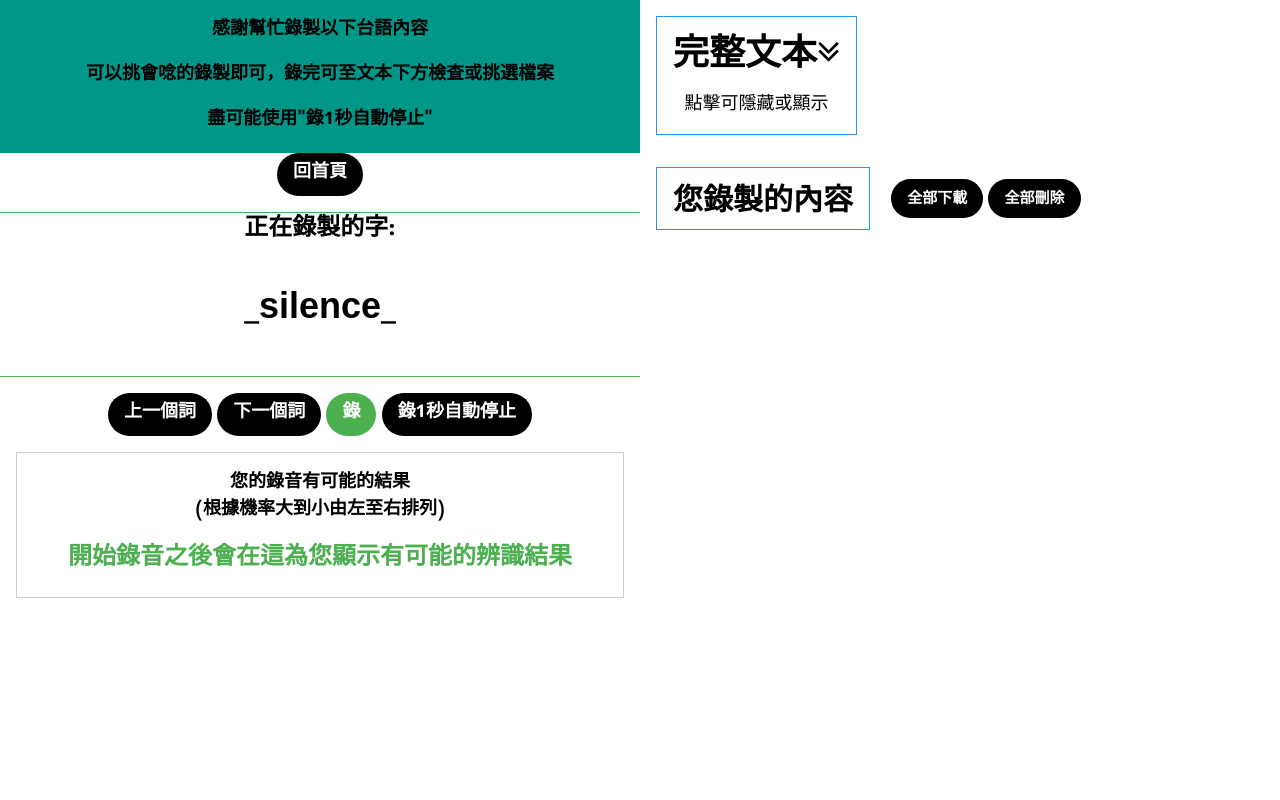
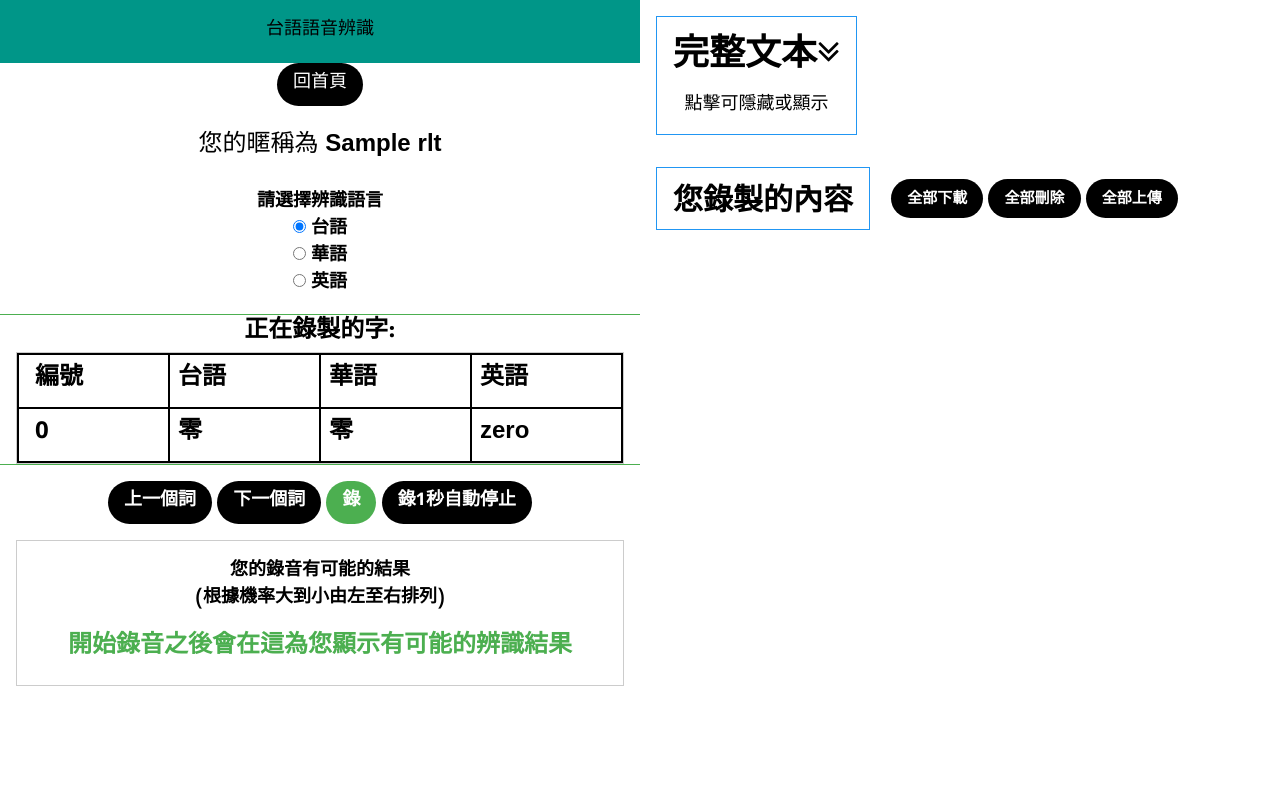
Before and after one commit to cguddd/recorder6.0, a Django app: template templates/recognizer.html in a window 1280 px wide. Run offline with Django 3.2, Linux system fonts and the light colour scheme; the template is opened without the code that fills it: most values are stand-ins (such as "Sample title", 1, 10 or a date in 2020); some libraries are stand-ins or nearby versions; some web fonts are replaced.

Commit message:
Add files via upload

```diff
--- a/templates/main.html
+++ b/templates/main.html
@@ -31,8 +31,8 @@
     <br>
     <br>
     <div class="w3-center">
-        <button type ="button" class="w3-button w3-light-blue w3-round-xxlarge w3-black w3-xxlarge" onclick="move()" >台語錄音網頁 </button>
-        <button type ="button" class="w3-button w3-light-blue w3-round-xxlarge w3-black w3-xxlarge" onclick="Move()" >英語辨識網頁 </button>
+        <button type ="button" class="w3-button w3-light-blue w3-round-xxlarge w3-black w3-xxlarge" onclick="move()" >錄音網頁 </button>
+        <button type ="button" class="w3-button w3-light-blue w3-round-xxlarge w3-black w3-xxlarge" onclick="Move()" >辨識網頁 </button>
     </div>
 
     <br>
@@ -59,7 +59,6 @@ function move() {
     }
     setTimeout("location.href='recorder'",1000);
 }
-
 function Move() {
     var elem = document.getElementById("myBar");
     var width = 0;
--- a/templates/recognizer.html
+++ b/templates/recognizer.html
@@ -3,65 +3,56 @@
 <!DOCTYPE html>
 
 <html>
+
 <link rel="stylesheet" href="https://www.w3schools.com/w3css/4/w3.css">
 <script src="https://ajax.googleapis.com/ajax/libs/jquery/3.3.1/jquery.min.js"></script>
 <link href="https://fonts.googleapis.com/icon?family=Material+Icons" rel="stylesheet">
 <link rel="stylesheet" href="https://cdnjs.cloudflare.com/ajax/libs/font-awesome/4.7.0/css/font-awesome.min.css">
+
 <head>
   <script src="//code.jquery.com/jquery-2.1.1.min.js"></script>
   <script src="{% static 'js/recorder.js' %}"></script>
   <script src="{% static 'js/upload.js' %}"></script>
   <meta http-equiv="Content-Type" content="text/html; charset=utf-8">
-
-
   <title>Live input record and playback</title>
   <style type='text/css'>
       @import url(//fonts.googleapis.com/earlyaccess/notosanskannada.css);
       .content{
         font-family: 'Noto Sans Kannada', sans-serif;
       }
-
       recordingslist audio {}
+  </style>
+  <style>
+      table.a {
+          table-layout: fixed;
+          width: 180px;
+      }
   </style>
 </head>
 
 <body>
-
-
-<div style="margin-left:50%">
-<h1 id="textHead" class=" w3-button  w3-border  w3-hover-teal w3-border-blue w3-margin"><b>完整文本<i class="fa fa-angle-double-down" style="font-size:36px"></i><h5>點擊可隱藏或顯示</h5></h1>
-<div class="w3-table-all w3-hoverable">
-  <table  class="w3-bordered-red w3-black w3-text-black " id="theTable" style="width: 100%" >
-    <tr><td>編號</td><td>英文</td><td>中文意思</td></tr>
+  <!--左半邊-->
+  <div class="w3-sidebar w3-bar-block w3-display-right w3-large w3-center content" style="width:50%;left:0">
+      <div class="w3-container  w3-large w3-teal w3-text-black content" >
+          <p>台語語音辨識</p>
+      </div>
+      <button type ="button" class="w3-btn w3-black w3-round-xxlarge" onclick="location.href='../'">回首頁</button>
+      <p class="w3-xlarge">您的暱稱為<b> {{ rlt }}</p>
+      <form id="language">
+        請選擇辨識語言<br>
+        <input type="radio" name="language" value="TW" checked="true"> 台語<br>
+        <input type="radio" name="language" value="CH"> 華語<br>
+        <input type="radio" name="language" value="EN"> 英語<br>
+      </form>
+      <div class="w3-panel w3-border-top w3-border-bottom w3-border-green">
+          <div class="w3-xlarge">正在錄製的字:</div>
+          <div class="w3-table-all w3-hoverable w3-xlarge">
+            <table class=" a w3-bordered-red w3-black w3-text-black" id="wordtable" style="width: 100%" >
+                <tr><td>編號</td><td>台語</td><td>華語</td><td>英語</td></tr>
             </table>
           </div>
-
-<h2 class=" w3-button w3-border  w3-hover-teal w3-border-blue w3-margin"><b>您錄製的內容</h2>
-  <button type="button" class="w3-btn w3-black w3-round-xxlarge" onclick="download_all(this);" id="download_all">全部下載</button>
-  <button type="button" class="w3-btn w3-black w3-round-xxlarge" onclick="delete_all(this);" id="delete_all">全部刪除</button>
-  <ul id="recordingslist"></ul>
-
       </div>
-
-
-
-
-
-<div class="w3-sidebar w3-bar-block w3-display-right w3-large w3-center content" style="width:50%;left:0">
-  <div class="w3-container  w3-large w3-teal w3-text-black content" >
-  <p>感謝幫忙錄製以下台語內容</p>
-  <p>可以挑會唸的錄製即可，錄完可至文本下方檢查或挑選檔案</p>
-  <p>盡可能使用"錄1秒自動停止"</p>
-  </div>
-  <input type ="button" class="w3-button w3-light-blue w3-round-xxlarge w3-black" onclick="location.href='../'" value="回首頁"> </input>
-  <p hidden class="w3-xlarge">您的暱稱為<b> {{ rlt }}</p>
-
-  <div class="w3-panel w3-border-top w3-border-bottom w3-border-green">
-  <div class="w3-xlarge">正在錄製的字:</div>
-
-  <p class="w3-xxlarge" id="wordlist">_silence_</p>
-  </div>
- <div class="w3-show-inline-block  ">
+      <div class="w3-show-inline-block">
           <button type="button" class="w3-btn w3-black w3-round-xxlarge" onclick="preword(this);" id="preword">上一個詞</button>
           <button type="button" class="w3-btn w3-black w3-round-xxlarge" onclick="nextword(this);" id="nextword">下一個詞</button>
       </div>
@@ -69,109 +60,143 @@
       <div class="w3-show-inline-block  ">
           <button type="button" class="w3-btn w3-blue w3-round-xxlarge w3-green " onclick="startRecording(this);" id="startRecording">錄</button>
           <button type="button" class="w3-button w3-light-blue w3-round-xxlarge w3-black" onclick="startRecording_autostop(this) ;" id="startRecording_autostop">錄1秒自動停止</button>
-
       </div>
       <div id="div1" class="w3-text-red w3-xlarge" style="display:none">
-    <i class="material-icons" style="font-size:25px;color:red">mic</i>
+        <i class="material-icons" style="font-size:25px;color:red">mic_none</i>
           錄音中...
       </div>
-
-
       <div class="w3-border w3-margin w3-large">
         <p>您的錄音有可能的結果<br>(根據機率大到小由左至右排列) <div id="recogResult" class="w3-xlarge w3-text-green"><b>開始錄音之後會在這為您顯示有可能的辨識結果</b></div></p>
       </div>
-
-
       <h2 hidden>紀錄</h2>
       <pre id="log" hidden></pre>
+  </div>
+  <!--右半邊-->
+  <div style="margin-left:50%">
+    <h1 id="textHead" class=" w3-button  w3-border  w3-hover-teal w3-border-blue w3-margin"><b>完整文本<i class="fa fa-angle-double-down" style="font-size:36px"></i><h5>點擊可隱藏或顯示</h5></h1>
+    <div class="w3-table-all w3-hoverable w3-xlarge">
+        <table  class="a w3-bordered-red w3-black w3-text-black " id="theTable" style="width: 100%" >
+            <tr><td>編號</td><td>台語</td><td>華語</td><td>英語</td></tr>
+        </table>
+    </div>
+    <h2 class=" w3-button w3-border  w3-hover-teal w3-border-blue w3-margin"><b>您錄製的內容</h2>
+    <button type="button" class="w3-btn w3-black w3-round-xxlarge" onclick="download_all(this);" id="download_all">全部下載</button>
+    <button type="button" class="w3-btn w3-black w3-round-xxlarge" onclick="delete_all(this);" id="delete_all">全部刪除</button>
+    <button type="button" class="w3-btn w3-black w3-round-xxlarge" onclick="upload_all(this);" id="upload_all">全部上傳</button>
+    <div class="w3-xlarge" id="uploading"></div>
+    <ul id="recordingslist"></ul>
+  </div>
+</body>
 
-</body>
 <script>
+  var audio_context; //瀏覽器錄音器相關
+  var recorder; //錄音器
+  var CHTwords = ['零','一','二','三','四','五','六','七','八','九','後退','前進','上','下','左','右','床','去','快樂','房屋','樹','鳥','貓','狗','志明','春嬌','可以','不可','開','關'];
+  var TWwords = ['零','一','二','三','四','五','六','七','八','九','退後','進前','起去','落來','倒邊','正邊','眠床','去','快樂','厝','樹','鳥','貓','狗','志明','春嬌','會使','袂使','開','關'];
+  var ENwords = ['zero','one','two','three','four','five','six','seven','eight','nine','backward','forward','up','down','left','right','bed','go','happy','house','tree','bird','cat','dog','marvin','sheila','yes','no','on','off']
+  var words_th = 0; //第幾個字
+  var TitleTable = document.getElementById("wordtable").innerHTML;
+  //var result="";
 
-
-  var audio_context;
-  var recorder;
-  var words = ['(無聲)','後退','床','鳥','貓','狗','下','八','五','跟隨','前進','四','去','快樂','房屋','學習','左','馬文','九','不','關','開','一','右','七','雪拉','六','停','三','樹','二','上','視覺','哇','是','零'];
-  var originWords = ['_silence_','backward','bed','bird','cat','dog','down','eight','five','follow','forward','four','go','happy','house','learn','left','marvin','nine','no','off','on','one','right','seven','sheila','six',
-'stop','three','tree','two','up','visual','wow','yes','zero'];
-  var words_th = 0;
-  var result="";
+  //右半邊顯示文本的內容
   window.onload=makeTable();
   function makeTable(){
-
-    var wordsLen=words.length;
+      var wordsLen=CHTwords.length;
       var tableString;
-    var originTable
-    for(var i=0;i<wordsLen;i++){
-      originTable=document.getElementById("theTable").innerHTML;
-      document.getElementById("theTable").innerHTML=originTable+"<tr><td id ='"+originWords[i]+"'>"+i+"</td><td>"+originWords[i]+"</td><td>"+words[i]+"</td></tr>";
+      var originTable;
+      for(var i=0;i<wordsLen;i++) {
+          originTable = document.getElementById("theTable").innerHTML;
+          document.getElementById("theTable").innerHTML = originTable + "<tr><td>" + i + "</td><td>" + TWwords[i] + "</td><td>" + CHTwords[i] + "</td><td>" + ENwords[i] + "</td></tr>";
       }
+      document.getElementById("wordtable").innerHTML = TitleTable + "<tr><td>" + 0 + "</td><td>" + TWwords[0] + "</td><td>" + CHTwords[0] + "</td><td>" + ENwords[0] + "</td></tr>";
   }
-
   $(document).ready(function(){
     $("#theTable").slideToggle("fast");
-    $("#textHead").click(function(){
+    $("#textHead").click(function() {
         $("#theTable").slideToggle("fast");
     });
   });
 
+  /*
+  全部下載/刪除/上傳 編號規則
+  按鈕按照順序編號 初始為 回首頁0 上一個詞1 下一個詞2 錄3 錄一秒4 全部下載5 全部刪除6 全部上傳7
+  之後錄音則為 下載8 刪除9 上傳10 下載11 刪除12 上傳13 ...
+  */
+
+  //全部下載
   function download_all() {
       var myNodeList = document.querySelectorAll("button");
-      var i = myNodeList.length;
-      //alert(i);
-      //myNodeList[5].click();
-      if(i>5){
-          for (i = 2; i <= myNodeList.length - 5; i=i+2) { //總數扣掉上一個詞 下一個詞 錄 錄一秒 從0開始數 -5
+      var button_count = myNodeList.length; //按鈕數目
+      var dataCount=8; //從第8個按鈕開始按
+      if(button_count > 8) { //初始8按鈕
+          for (var i = 8; i <= button_count; i += 3) {
+              setTimeout(function() {
+                  myNodeList[dataCount].click();
+                  dataCount += 3;
+                  },100*i); //每次間隔300毫秒
+          }
+      }
+  }
+  //全部刪除
+  function delete_all() {
+      var myNodeList = document.querySelectorAll("button");
+      var button_count = myNodeList.length; //按鈕數目
+      var delete_confirm = confirm("確定要刪除嗎?"); //刪除確認按紐
+      if(button_count > 8 && delete_confirm === true) { //初始8按鈕
+          for (var i = 9; i <= button_count; i += 3) { //從第10按鈕開始
               myNodeList[i].click();
           }
       }
   }
-
-  function delete_all() {
+  //全部上傳
+  function upload_all() {
       var myNodeList = document.querySelectorAll("button");
-      var i = myNodeList.length;
-      //alert(i);
-      //myNodeList[5].click();
-      if(i>5){
-          for (i = 3; i <= myNodeList.length - 5; i=i+2) { //總數扣掉上一個詞 下一個詞 錄 錄一秒 從0開始數 -5
-              myNodeList[i].click();
+      var button_count = myNodeList.length; //按鈕數目
+      var dataCount=10; //從第10個按鈕開始按
+      if(button_count > 8) { //check data count
+          document.getElementById("uploading").innerHTML = "上傳中...";
+          for (var i = 10; i <= button_count; i += 3) {
+              setTimeout(function() {
+                  myNodeList[dataCount].click();
+                  dataCount += 3;
+                  if(dataCount === button_count - 1){
+                      document.getElementById("uploading").innerHTML = "";
+                      alert("全部上傳完成\n可以點選全部刪除，以免重複上傳");
+                  }
+                  },100*i); //每次間隔300毫秒
           }
       }
   }
 
-  //////////////DDD//////////////
+  //上傳辨識
   function uploadAudioFromBlob_recog(blob) {
       var csrftoken = getCookie('csrftoken');
-
       var xhr = new XMLHttpRequest();
       xhr.open('POST', 'uploadRecog_server', true);
       xhr.setRequestHeader("X-CSRFToken", csrftoken);
       xhr.setRequestHeader("MyCustomHeader", "Put anything you need in here, like an ID");
-
-    xhr.upload.onloadend = function () {
+      xhr.upload.onloadend = function() {
           // alert(result);
           //alert('錄音成功');
       };
       xhr.send(blob);
   }
-  //////////////DDD//////////////
-
+  //錄音器紀錄
   function __log(e, data) {
       log.innerHTML += "\n" + e + " " + (data || '');
   }
-
+  //錄音器初始化
   function startUserMedia(stream) {
       var input = audio_context.createMediaStreamSource(stream);
       __log('媒體流已創建');
-
       // Uncomment if you want the audio to feedback directly
       //input.connect(audio_context.destination);
       //__log('Input connected to audio context destination.');
-
       recorder = new Recorder(input);
       __log('錄音機初始化');
   }
 
+  //錄1秒自動停止
   function startRecording_autostop(button) {
       recorder && recorder.record();
       div1.style.display='';
@@ -182,25 +207,27 @@
       __log('錄音中...');
       //1秒自動停止
       setTimeout("autostopRecording()",1000);
-    //nextword();//下一個字
   }
-
+  //錄1秒自動停止 錄完後回復按鈕 並跳下一個字
   function autostopRecording() {
       recorder && recorder.stop();
       div1.style.display='none';
+
+      __log('停止錄音');
+      CreateDownloadLink();
+      setTimeout(function() {
+          nextword();
           document.getElementById("preword").disabled = false;
           document.getElementById("nextword").disabled = false;
           document.getElementById("startRecording").disabled = false;
           document.getElementById("startRecording_autostop").disabled = false;
-      __log('停止錄音');
-      CreateDownloadLink();
-      setTimeout("nextword()",10);
+          },500);
       recorder.clear();
   }
-
+  //開始錄音
   function startRecording(button) {
-    $("#startRecording").css("display","none");//
-    $("#stopRecording").css("display","block");//
+      $("#startRecording").css("display","none");
+      $("#stopRecording").css("display","block");
       recorder && recorder.record();
       div1.style.display='';
       button.disabled = true;//false
@@ -213,10 +240,10 @@
       $("#stopStart").after("<button type='button' class='w3-btn w3-red w3-round-xxlarge' onclick='stopRecording(this);' id='stopRecording' >停</button>");
       $("#startRecording").remove();
   }
-
+  //開始錄音 按鈕按下去後變為停止錄音
   function stopRecording(button) {
-    $("#startRecording").css("display","block");//
-    $("#stopRecording").css("display","none");//
+      $("#startRecording").css("display","block");
+      $("#stopRecording").css("display","none");
       recorder && recorder.stop();
       div1.style.display='none';
       button.disabled = true;//false
@@ -232,30 +259,34 @@
       $("#stopRecording").remove();
   }
 
+  //上一個字
   function preword() {
-    var this_word = document.createElement("div");
-    wordlist.removeChild(wordlist.childNodes[0]);
-    if(words_th === 0)
-        words_th = words.length - 1;
-    else
+      if(words_th === 0) { //若為第一個字 按下按鈕後跳到最後一個字
+          var th = CHTwords.length - 1;
+          document.getElementById("wordtable").innerHTML = TitleTable + "<tr><td>" + th + "</td><td>" + TWwords[th] + "</td><td>" + CHTwords[th] + "</td><td>" + ENwords[th] + "</td></tr>";
+          words_th = CHTwords.length - 1;
+      }
+      else {
+          var th = words_th - 1;
+          document.getElementById("wordtable").innerHTML = TitleTable + "<tr><td>" + th + "</td><td>" + TWwords[th] + "</td><td>" + CHTwords[th] + "</td><td>" + ENwords[th] + "</td></tr>";
           words_th = words_th - 1;
-    this_word.innerHTML = originWords[words_th];
-    wordlist.appendChild(this_word);
+      }
+  }
+  //下一個字
+  function nextword() {
+      if(words_th === CHTwords.length - 1) { //若為最後一個字 按下按鈕後跳到第一個字
+          var th = 0;
+          document.getElementById("wordtable").innerHTML = TitleTable + "<tr><td>" + th + "</td><td>" + TWwords[th] + "</td><td>" + CHTwords[th] + "</td><td>" + ENwords[th] + "</td></tr>";
+          words_th = 0;
+      }
+      else {
+          var th = words_th + 1;
+          document.getElementById("wordtable").innerHTML = TitleTable + "<tr><td>" + th + "</td><td>" + TWwords[th] + "</td><td>" + CHTwords[th] + "</td><td>" + ENwords[th] + "</td></tr>";
+          words_th = words_th + 1;
+      }
   }
 
-  function nextword() {
-    var this_word = document.createElement("div");
-    wordlist.removeChild(wordlist.childNodes[0]);
-    if(words_th === words.length - 1)
-        words_th = 0;
-    else
-        words_th = words_th + 1;
-    this_word.innerHTML = originWords[words_th];
-    wordlist.appendChild(this_word);
-  }
-
-/////////////////////////////////////////////////////////////////////////////////////no next
-
+  //創建錄音條及功能
   function CreateDownloadLink() {
       recorder && recorder.exportWAV(function(blob) {
            var url = URL.createObjectURL(blob);
@@ -270,8 +301,10 @@
            var thisword = document.createElement("div");
            var theFirstChild = recordingslist.firstChild;
            var recog=document.createElement("li");
-
-
+           var filename = new Date().toISOString(); //wav檔名
+           var language = document.getElementById("language").language.value;
+           var word_number;
+           //辨識相關
            $.ajax({
                url: 'recogResult',
                type: 'GET',
@@ -284,17 +317,8 @@
                    $('#recogResult').text(wait);
                    setTimeout(3000)
                    $('#recogResult').load('recogResult');
-
-
                }
            });
-
-
-      //name of .wav file to use during upload and download (without extendion)
-      var filename = new Date().toISOString();
-      var recog=document.createElement("li");
-
-
 
            au.controls = true;
            au.src = url;
@@ -302,20 +326,26 @@
            hf.download = filename + '.wav';
            hf.id = 'dl';
            hf.innerHTML = hf.download;
-      word.innerHTML = "錄音內容: " + originWords[words_th];
-      thisword.innerHTML = words[words_th];
-      download.innerHTML = "下載"
-      download.onclick = function(){
-          filename = thisword.innerHTML + "_{{ rlt }}";
+           word.innerHTML = "錄音內容: " + language + "," + words_th + "," + TWwords[words_th] + "," + CHTwords[words_th] + "," + ENwords[words_th];
+           if(words_th < 10){
+               word_number = "00" + words_th;
+           }
+           else if(words_th >= 10 && words_th < 100){
+               word_number = "0" + words_th;
+           }
+           thisword.innerHTML = "TX001_" + language + "_" + word_number + "_{{ rlt }}";
+           download.innerHTML = "下載";
+           download.onclick = function() {
+               filename = thisword.innerHTML;
                hf.download = filename + '.wav';
-          li.appendChild(hf)
-          hf.click()
-          li.removeChild(hf)
+               li.appendChild(hf);
+               hf.click();
+               li.removeChild(hf);
            };
            remove.innerHTML = "刪除";
-      remove.onclick = function(){
-          recordingslist.removeChild(li)
-          recordingslist.removeChild(recog)
+           remove.onclick = function() {
+               recordingslist.removeChild(li);
+               recordingslist.removeChild(recog);
            };
            li.appendChild(word);
            li.appendChild(au);
@@ -323,7 +353,6 @@
            li.appendChild(remove);
            div.innerHTML = "上傳成功";
            uploadAudioFromBlob_recog(blob);
-      /*
            upload.innerHTML = "上傳";
            upload.onclick = function(){
                uploadword(thisword.innerHTML);
@@ -331,36 +360,27 @@
                li.appendChild(div)
            };
            li.appendChild(upload);
-      */
-
            recordingslist.insertBefore(li,theFirstChild);
         });
-      //nextword();//下一個字
   }
 
-/////////////////////////////////////////////////////////////////////////////////////no next
-
-
+  //開啟網頁時初始化
   window.onload = function init() {
      try {
          // webkit shim
          window.AudioContext = window.AudioContext || window.webkitAudioContext;
          navigator.getUserMedia = navigator.getUserMedia || navigator.webkitGetUserMedia|| navigator.mozGetUserMedia || navigator.msGetUserMedia;
          window.URL = window.URL || window.webkitURL;
-
          audio_context = new AudioContext;
          __log('音頻文本設置');
          __log('navigator.getUserMedia ' + (navigator.getUserMedia ? '啟動' : '未啟動'));
      } catch (e) {
          alert('瀏覽器沒有音頻支援');
      }
-
      navigator.getUserMedia({audio: true}, startUserMedia, function(e) {
          __log('No live audio input: ' + e);
      });
   };
 </script>
 
-
-</body>
 </html>
```
Also changed, not shown: templates/recorder.html (+6 -6 lines), templates/set_name.html (+7 -7 lines). Lines whose indentation alone changed are shown as unchanged.
